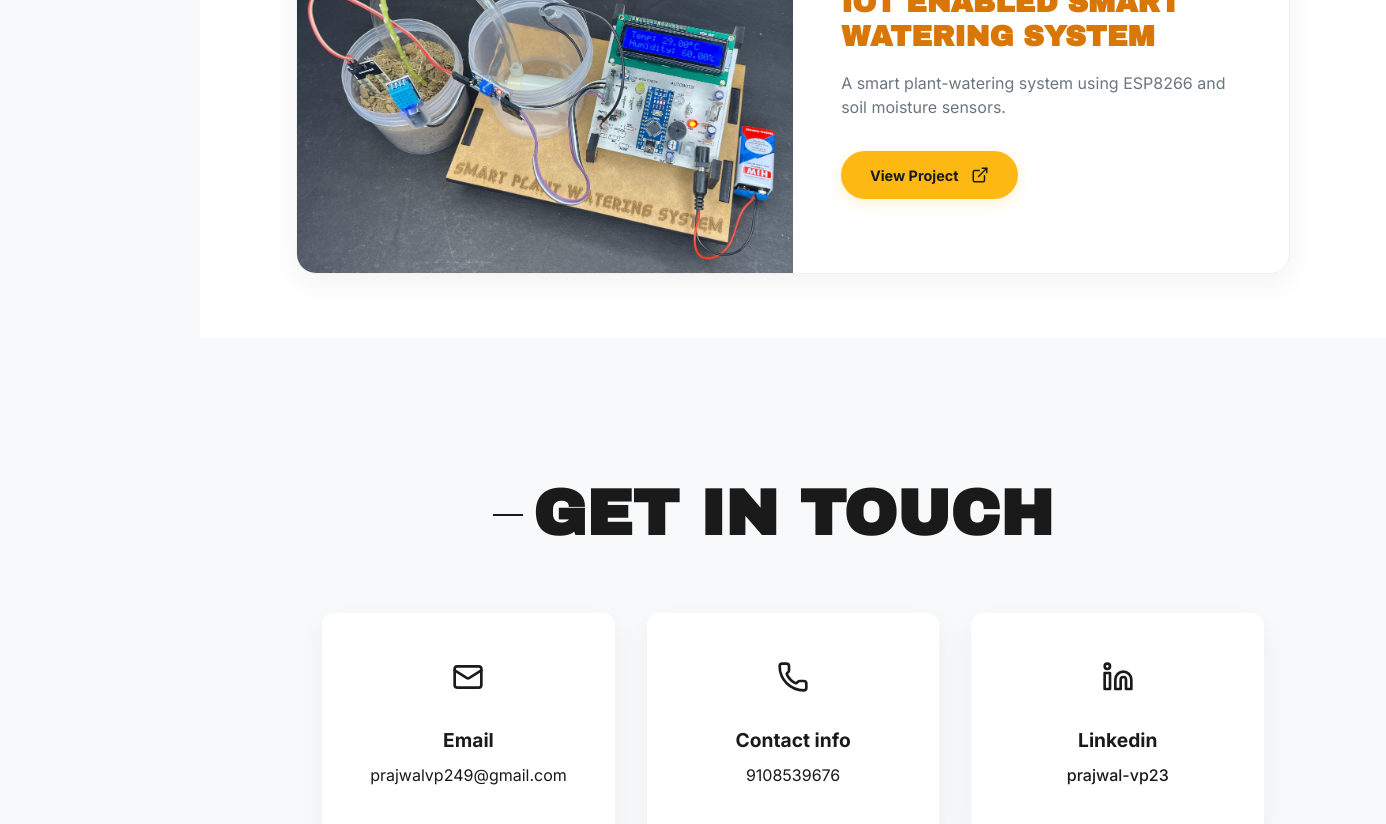
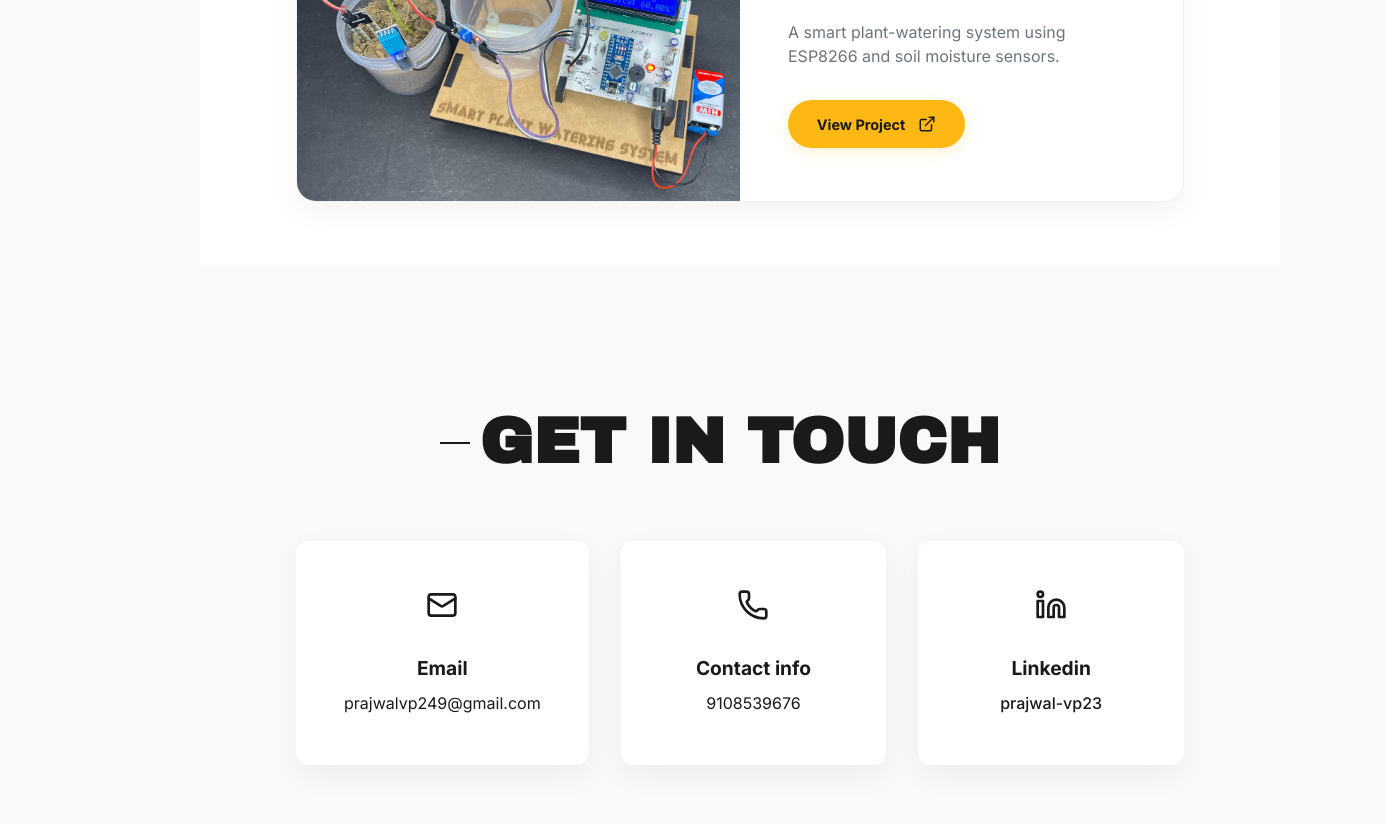
Before and after one commit to Prajwalvp23/Portfolio, a React (Vite) app: page / in a window 1280 px wide. Shown: the part 4437-5261 px from the top of the page, 1386 px wide, since content can reach past the window. Built offline with nearby package versions, Linux system fonts and the light colour scheme.

Commit message:
Fix mobile layout - content now full width on mobile devices

```diff
--- a/src/App.css
+++ b/src/App.css
@@ -968,9 +968,20 @@
 
 /* App Layout */
 .app-layout {
-  display: flex;
+  display: block;
   min-height: 100vh;
   position: relative;
+}
+
+.app-layout .main-content {
+  margin-left: var(--sidebar-width);
+}
+
+@media (max-width: 992px) {
+  .app-layout .main-content {
+    margin-left: 0 !important;
+    width: 100% !important;
+  }
 }
 
 /* Additional Mobile Responsive Styles */
--- a/src/index.css
+++ b/src/index.css
@@ -116,6 +116,7 @@ h3,
   .app-wrapper {
     cursor: auto;
     /* Show default cursor on mobile */
+    display: block;
   }
 
   .custom-cursor,
@@ -124,7 +125,10 @@ h3,
   }
 
   .main-content {
-    margin-left: 0;
+    margin-left: 0 !important;
+    width: 100% !important;
+    min-width: 100% !important;
+    flex: none !important;
   }
 
   .sidebar {
```
